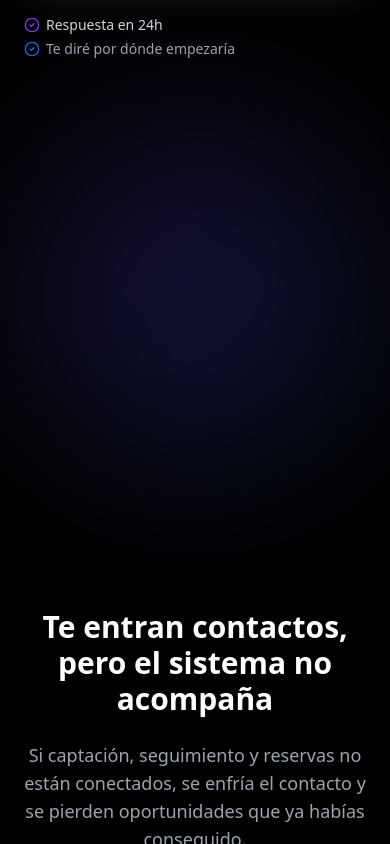
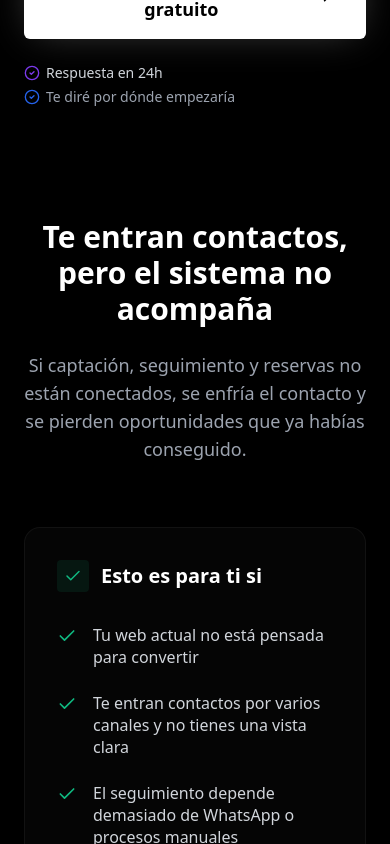
Before and after one commit to sadeg3n-ops/nexon-base, a React (Vite) app: page / in a window 390 px wide. Shown: the part 680-1524 px from the top of the page. Built offline with nearby package versions, Linux system fonts and the light colour scheme.

Commit message:
Fix mobile gaps and logo background

```diff
--- a/src/components/Navbar.tsx
+++ b/src/components/Navbar.tsx
@@ -13,7 +13,7 @@ export function Navbar() {
           <img
             src={logo}
             alt="Nexo Base"
-            className="h-12 md:h-[60px] w-auto object-contain opacity-90 hover:opacity-100 transition-opacity"
+            className="h-12 md:h-[60px] w-auto object-contain opacity-90 hover:opacity-100 transition-opacity mix-blend-screen"
           />
         </div>
 
--- a/src/sections/Hero.tsx
+++ b/src/sections/Hero.tsx
@@ -29,7 +29,7 @@ export function Hero() {
   };
 
   return (
-    <section className="min-h-[calc(100dvh-5rem)] py-12 md:py-16 flex flex-col justify-center px-6 md:px-12 lg:px-24">
+    <section className="min-h-min lg:min-h-[calc(100dvh-5rem)] pt-24 pb-16 lg:py-16 flex flex-col justify-center px-6 md:px-12 lg:px-24">
       <div className="w-full max-w-7xl mx-auto grid lg:grid-cols-2 gap-16 items-center">
 
         {/* Left Column: Copy */}
@@ -66,7 +66,7 @@ export function Hero() {
         </motion.div>
 
         {/* Right Column: Visual Component */}
-        <div className="relative w-full aspect-square md:aspect-auto md:h-[600px] flex items-center justify-center">
+        <div className="hidden lg:flex relative w-full h-[600px] items-center justify-center">
           <div className="absolute inset-0 bg-gradient-to-br from-ai-purple/20 to-ai-blue/20 rounded-full blur-[80px] z-[-1]"></div>
 
           <motion.div
--- a/src/sections/WhoItsFor.tsx
+++ b/src/sections/WhoItsFor.tsx
@@ -32,7 +32,7 @@ export function WhoItsFor() {
   };
 
   return (
-    <section id="sistema" className="py-24 px-6 md:px-12 lg:px-24">
+    <section id="sistema" className="pt-12 pb-24 md:py-24 px-6 md:px-12 lg:px-24">
       <div className="max-w-6xl mx-auto">
 
         <motion.div
```
